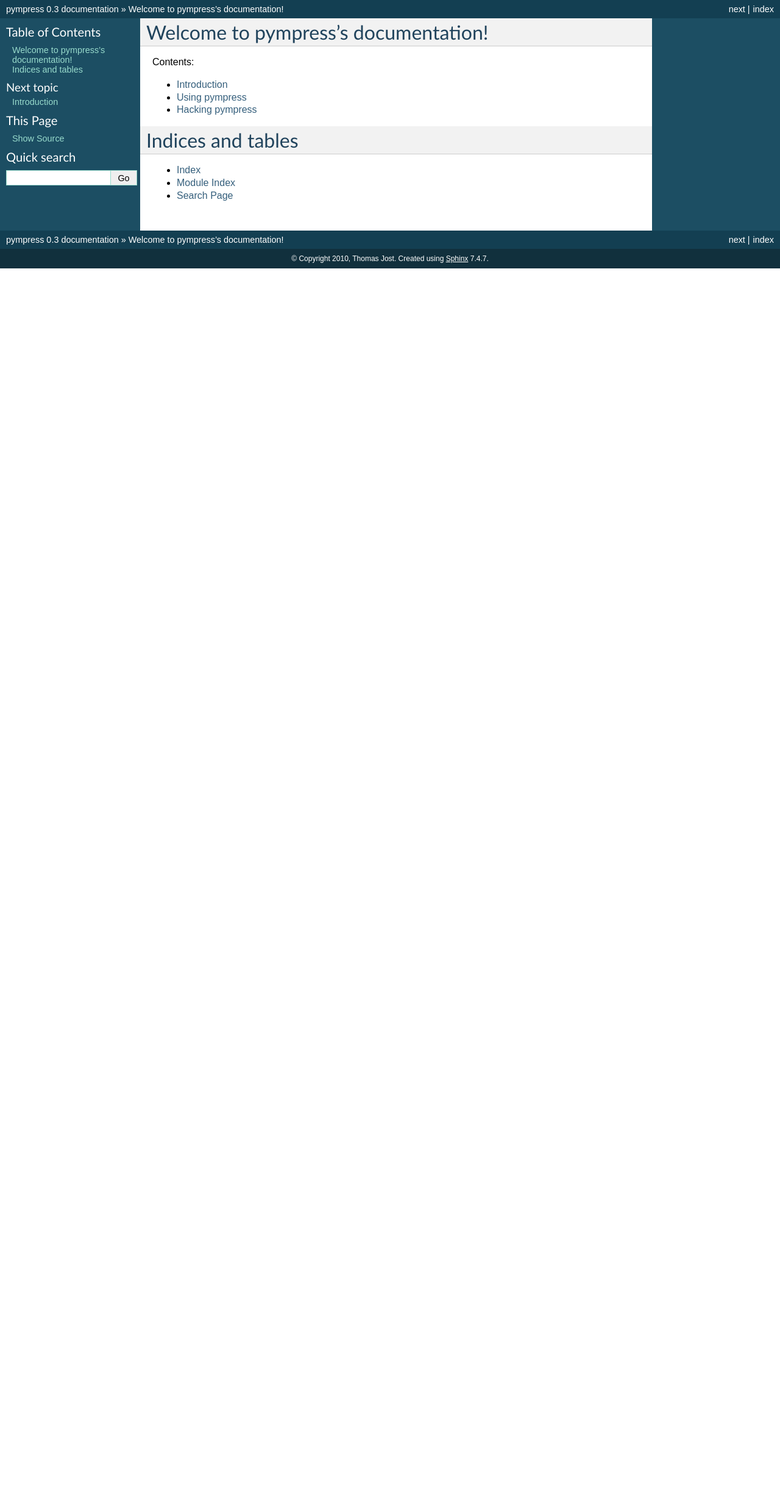
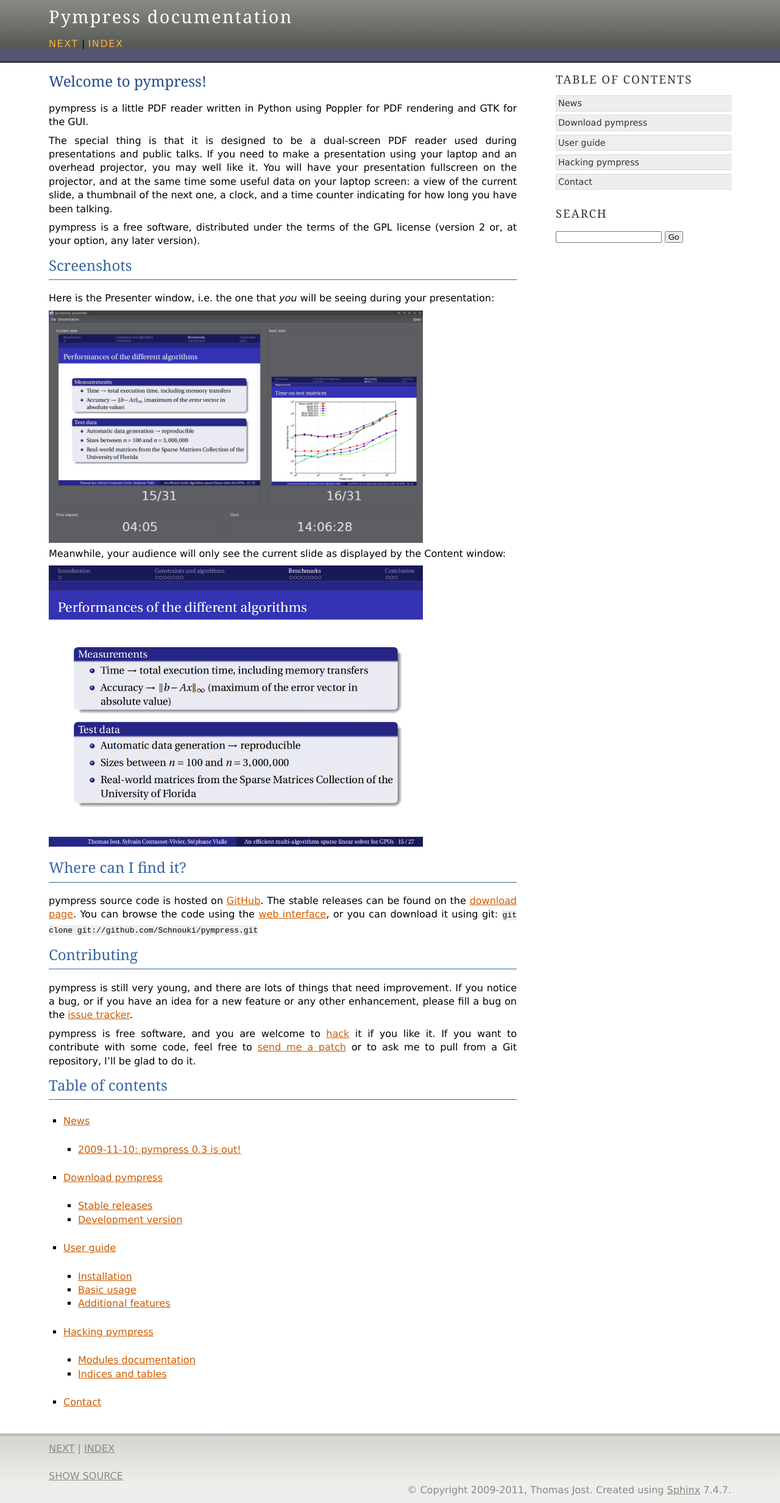
Before and after one commit to Cimbali/pympress, a Sphinx documentation site: the page built from doc/index.rst, in a window 1280 px wide. Shown: the whole page at 61% size. Built offline with Sphinx 7.4.7, drawn with Linux system fonts in a browser that asks for light colours; before the commit the page ends 900 px from its top, so only the background shows below that.

Commit message:
Documentation rewrite, third iteration
Now the whole pympress.org website is managed with Sphinx.

```diff
--- a/doc/conf.py
+++ b/doc/conf.py
@@ -1,7 +1,7 @@
 # -*- coding: utf-8 -*-
 #
 # pympress documentation build configuration file, created by
-# sphinx-quickstart on Fri Apr  9 09:20:22 2010.
+# sphinx-quickstart on Fri Oct 14 13:27:34 2011.
 #
 # This file is execfile()d with the current directory set to its containing dir.
 #
@@ -12,13 +12,17 @@
 # serve to show the default.
 
 import sys, os
+import subprocess
 
 # If extensions (or modules to document with autodoc) are in another directory,
 # add these directories to sys.path here. If the directory is relative to the
 # documentation root, use os.path.abspath to make it absolute, like shown here.
-#sys.path.append(os.path.abspath('.'))
+#sys.path.insert(0, os.path.abspath('.'))
 
 # -- General configuration -----------------------------------------------------
+
+# If your documentation needs a minimal Sphinx version, state it here.
+#needs_sphinx = '1.0'
 
 # Add any Sphinx extension module names here, as strings. They can be extensions
 # coming with Sphinx (named 'sphinx.ext.*') or your custom ones.
@@ -31,14 +35,14 @@
 source_suffix = '.rst'
 
 # The encoding of source files.
-#source_encoding = 'utf-8'
+#source_encoding = 'utf-8-sig'
 
 # The master toctree document.
 master_doc = 'index'
 
 # General information about the project.
-project = u'pympress'
-copyright = u'2010, Thomas Jost'
+project = u'Pympress'
+copyright = u'2009-2011, Thomas Jost'
 
 # The version info for the project you're documenting, acts as replacement for
 # |version| and |release|, also used in various other places throughout the
@@ -47,7 +51,7 @@
 # The short X.Y version.
 version = '0.3'
 # The full version, including alpha/beta/rc tags.
-release = '0.3'
+release = subprocess.check_output(["git", "describe"])[1:].strip()
 
 # The language for content autogenerated by Sphinx. Refer to documentation
 # for a list of supported languages.
@@ -59,12 +63,9 @@
 # Else, today_fmt is used as the format for a strftime call.
 #today_fmt = '%B %d, %Y'
 
-# List of documents that shouldn't be included in the build.
-#unused_docs = []
-
-# List of directories, relative to source directory, that shouldn't be searched
-# for source files.
-exclude_trees = ['_build']
+# List of patterns, relative to source directory, that match files and
+# directories to ignore when looking for source files.
+exclude_patterns = ['_build']
 
 # The reST default role (used for this markup: `text`) to use for all documents.
 #default_role = None
@@ -89,9 +90,9 @@
 
 # -- Options for HTML output ---------------------------------------------------
 
-# The theme to use for HTML and HTML Help pages.  Major themes that come with
-# Sphinx are currently 'default' and 'sphinxdoc'.
-html_theme = 'default'
+# The theme to use for HTML and HTML Help pages.  See the documentation for
+# a list of builtin themes.
+html_theme = 'agogo'
 
 # Theme options are theme-specific and customize the look and feel of a theme
 # further.  For a list of options available for each theme, see the
@@ -103,14 +104,14 @@
 
 # The name for this set of Sphinx documents.  If None, it defaults to
 # "<project> v<release> documentation".
-#html_title = None
+html_title = "Pympress documentation"
 
 # A shorter title for the navigation bar.  Default is the same as html_title.
 #html_short_title = None
 
 # The name of an image file (relative to this directory) to place at the top
 # of the sidebar.
-#html_logo = None
+html_logo = "../share/pixmaps/pympress-64.png"
 
 # The name of an image file (within the static path) to use as favicon of the
 # docs.  This file should be a Windows icon file (.ico) being 16x16 or 32x32
@@ -138,7 +139,7 @@
 #html_additional_pages = {}
 
 # If false, no module index is generated.
-#html_use_modindex = True
+#html_domain_indices = True
 
 # If false, no index is generated.
 #html_use_index = True
@@ -149,18 +150,68 @@
 # If true, links to the reST sources are added to the pages.
 #html_show_sourcelink = True
 
+# If true, "Created using Sphinx" is shown in the HTML footer. Default is True.
+#html_show_sphinx = True
+
+# If true, "(C) Copyright ..." is shown in the HTML footer. Default is True.
+#html_show_copyright = True
+
 # If true, an OpenSearch description file will be output, and all pages will
 # contain a <link> tag referring to it.  The value of this option must be the
 # base URL from which the finished HTML is served.
 #html_use_opensearch = ''
 
-# If nonempty, this is the file name suffix for HTML files (e.g. ".xhtml").
-#html_file_suffix = ''
+# This is the file name suffix for HTML files (e.g. ".xhtml").
+#html_file_suffix = None
 
 # Output file base name for HTML help builder.
 htmlhelp_basename = 'pympressdoc'
 
 
-# -- Options for autodoc -------------------------------------------------------
-autoclass_content = "both"
-autodoc_member_order = "groupwise"
+# -- Options for LaTeX output --------------------------------------------------
+
+# The paper size ('letter' or 'a4').
+#latex_paper_size = 'letter'
+
+# The font size ('10pt', '11pt' or '12pt').
+#latex_font_size = '10pt'
+
+# Grouping the document tree into LaTeX files. List of tuples
+# (source start file, target name, title, author, documentclass [howto/manual]).
+latex_documents = [
+  ('index', 'pympress.tex', u'pympress Documentation',
+   u'Thomas Jost', 'manual'),
+]
+
+# The name of an image file (relative to this directory) to place at the top of
+# the title page.
+#latex_logo = None
+
+# For "manual" documents, if this is true, then toplevel headings are parts,
+# not chapters.
+#latex_use_parts = False
+
+# If true, show page references after internal links.
+#latex_show_pagerefs = False
+
+# If true, show URL addresses after external links.
+#latex_show_urls = False
+
+# Additional stuff for the LaTeX preamble.
+#latex_preamble = ''
+
+# Documents to append as an appendix to all manuals.
+#latex_appendices = []
+
+# If false, no module index is generated.
+#latex_domain_indices = True
+
+
+# -- Options for manual page output --------------------------------------------
+
+# One entry per manual page. List of tuples
+# (source start file, name, description, authors, manual section).
+man_pages = [
+    ('index', 'pympress', u'pympress Documentation',
+     [u'Thomas Jost'], 1)
+]
--- a/doc/index.rst
+++ b/doc/index.rst
@@ -1,19 +1,68 @@
-Welcome to pympress's documentation!
-====================================
+Welcome to pympress!
+====================
 
-Contents:
+pympress is a little PDF reader written in Python using Poppler for PDF
+rendering and GTK for the GUI.
+
+The special thing is that it is designed to be a dual-screen PDF reader used
+during presentations and public talks. If you need to make a presentation using
+your laptop and an overhead projector, you may well like it. You will have your
+presentation fullscreen on the projector, and at the same time some useful data
+on your laptop screen: a view of the current slide, a thumbnail of the next one,
+a clock, and a time counter indicating for how long you have been talking.
+
+pympress is a free software, distributed under the terms of the GPL license
+(version 2 or, at your option, any later version).
+
+Screenshots
+-----------
+
+Here is the Presenter window, i.e. the one that *you* will be seeing during your
+presentation:
+
+.. image:: img/screenshot-presenter.png
+   :width: 80%
+
+Meanwhile, your audience will only see the current slide as displayed by the
+Content window:
+
+.. image:: img/screenshot-content.png
+   :width: 80%
+
+
+Where can I find it?
+--------------------
+
+pympress source code is hosted on `GitHub`_. The stable releases can be found on
+the :doc:`download page <download>`. You can browse the code using the `web
+interface`_, or you can download it using git: ``git clone
+git://github.com/Schnouki/pympress.git``
+
+.. _GitHub: https://github.com/
+.. _web interface: https://github.com/Schnouki/pympress
+
+Contributing
+------------
+
+pympress is still very young, and there are lots of things that need
+improvement. If you notice a bug, or if you have an idea for a new feature or
+any other enhancement, please fill a bug on the `issue tracker`_.
+
+pympress is free software, and you are welcome to :doc:`hack <hacking>` it if
+you like it. If you want to contribute with some code, feel free to :doc:`send
+me a patch <contact>` or to ask me to pull from a Git repository, I'll be glad
+to do it.
+
+.. _issue tracker: https://github.com/Schnouki/pympress/issues
+
+Table of contents
+-----------------
 
 .. toctree::
    :maxdepth: 2
 
-   intro
-   using
+   news
+   download
+   user_guide
    hacking
-
-
-Indices and tables
-==================
-
-* :ref:`genindex`
-* :ref:`modindex`
-* :ref:`search`
+   contact
--- a/doc/intro.rst
+++ /dev/null
@@ -1,2 +0,0 @@
-Introduction
-============
--- /dev/null
+++ b/doc/user_guide.rst
@@ -0,0 +1,33 @@
+User guide
+==========
+
+Installation
+------------
+
+Prerequisites
+^^^^^^^^^^^^^
+
+Download and install
+^^^^^^^^^^^^^^^^^^^^
+
+Basic usage
+-----------
+
+Running pympress
+^^^^^^^^^^^^^^^^
+
+The Content window
+^^^^^^^^^^^^^^^^^^
+
+The Presenter window
+^^^^^^^^^^^^^^^^^^^^
+
+
+Additional features
+-------------------
+
+Keyboard shortcuts
+^^^^^^^^^^^^^^^^^^
+
+Goto slide
+^^^^^^^^^^
--- a/doc/using.rst
+++ /dev/null
@@ -1,2 +0,0 @@
-Using pympress
-==============
```
Also changed, not shown: doc/contact.rst (added, +16 -0 lines), doc/download.rst (added, +24 -0 lines), doc/hacking.rst (+11 -0 lines), doc/news.rst (added, +32 -0 lines), doc/img/screenshot-content.png (added), doc/img/screenshot-presenter.png (added), 3 other files.
